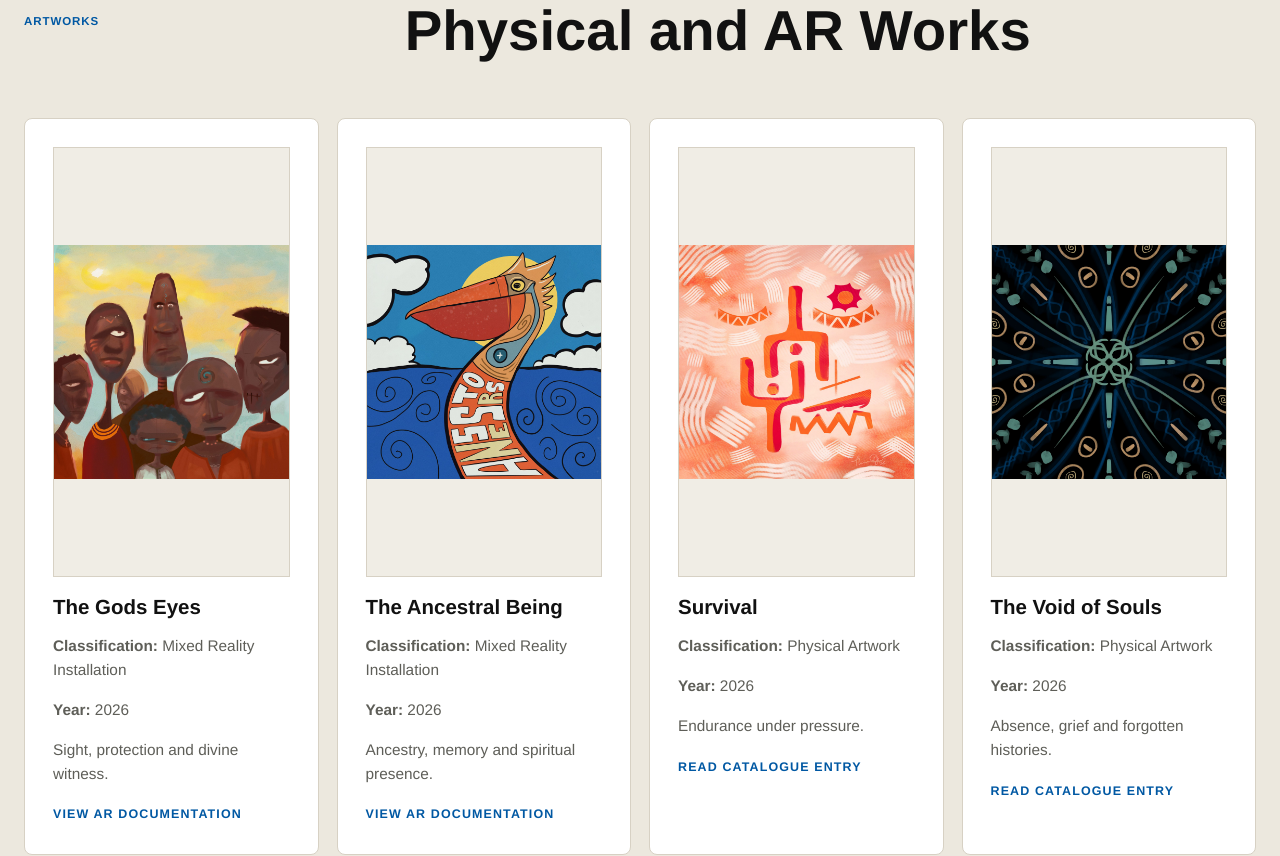
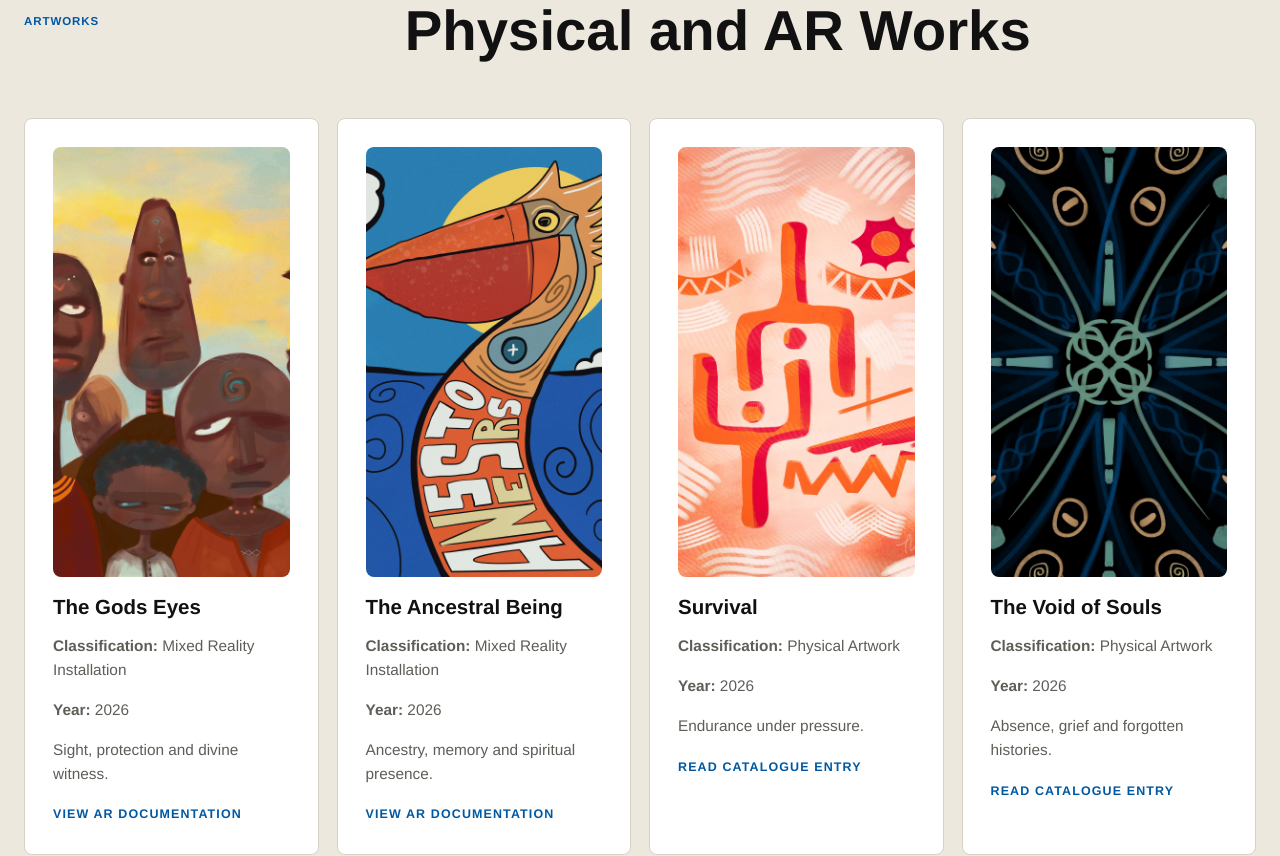
Before and after one commit to Senseiglobal/thomas-ogun-visuals, a plain HTML site: page exhibition.html in a window 1280 px wide. Shown: the part 1033-1889 px from the top of the page. Drawn offline with Linux system fonts and the light colour scheme.

Commit message:
Use square artwork gallery tiles

```diff
--- a/css/style.css
+++ b/css/style.css
@@ -3044,6 +3044,41 @@ textarea {
   width: 100%;
 }
 
+/* Square gallery system: artworks read as clean Instagram-style tiles. */
+.artwork-image,
+.catalogue-image-placeholder,
+.catalogue-card-image,
+.catalogue-detail-image,
+.ar-doc-image,
+.portfolio-art-link {
+  aspect-ratio: 1 / 1;
+  background: transparent;
+  border: 0;
+  display: block;
+  min-height: 0;
+  overflow: hidden;
+  padding: 0;
+}
+
+.artwork-image img,
+.catalogue-image-placeholder img,
+.catalogue-card-image img,
+.catalogue-detail-image img,
+.ar-doc-image img,
+.masonry-image.artwork-thumb {
+  background: transparent;
+  border: 0;
+  border-radius: 8px;
+  display: block;
+  height: 100%;
+  object-fit: cover;
+  width: 100%;
+}
+
+.masonry-image.artwork-thumb {
+  aspect-ratio: 1 / 1;
+}
+
 input,
 select,
 textarea {
```
